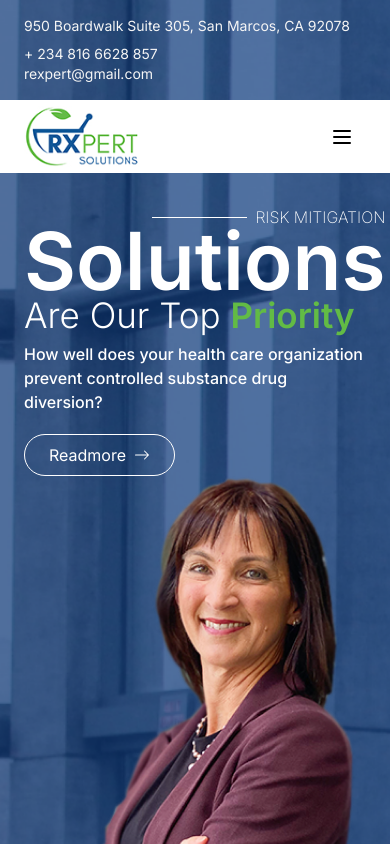
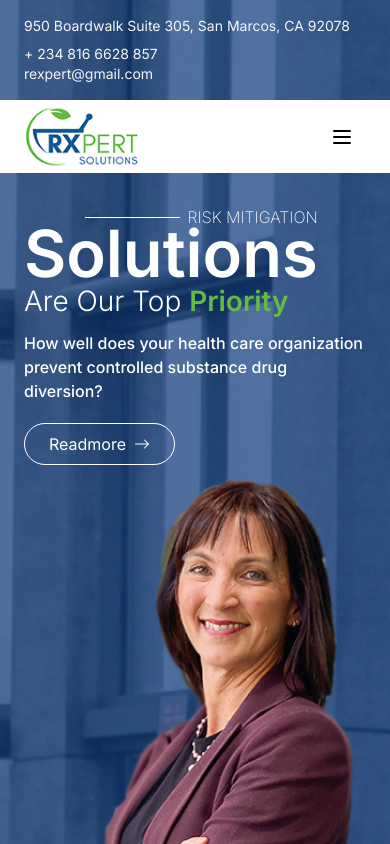
Before and after one commit to S-Abdullahi/rx-expert, a Next.js app: page / in a window 390 px wide. Shown: the top 844 px of the page. Built offline with nearby package versions, Linux system fonts and the light colour scheme.

Commit message:
responsiveness

```diff
--- a/app/layout.tsx
+++ b/app/layout.tsx
@@ -44,10 +44,10 @@ export default function RootLayout({
 }) {
   return (
     <html lang="en">
-      <body className={inter.className}>
+      <body className={`${inter.className}`}>
         {children}
         <footer>
-          <div className="grid grid-cols-1 md:grid-cols-3 gap-10 mx-6  md:mx-32 my-12">
+          <div className="grid grid-cols-1 md:grid-cols-2 lg:grid-cols-3 gap-10 mx-6  lg:mx-32 my-12">
             <div className="flex flex-col gap-3">
               <Image src="/rx-logo.svg" alt="logo" width={116} height={61} />
               <p className="text-[#363636] max-w-[374px]">
@@ -108,7 +108,7 @@ export default function RootLayout({
               </button>
             </div>
           </div>
-          <div className="border-t-[1px] border-gray-300 flex flex-col md:flex-row md:justify-between gap-1 text-sm font-thin text-[#363636] py-2 px-6  md:px-32">
+          <div className="border-t-[1px] border-gray-300 flex flex-col md:flex-row md:justify-between gap-1 text-sm font-thin text-[#363636] py-2 px-6  lg:px-32">
             <p className="text-sm font-light text-[#363636]">
               © Copyright 2021. All Rights Reserved.
             </p>
--- a/app/page.tsx
+++ b/app/page.tsx
@@ -34,7 +34,7 @@ const navItem: INavItem[] = [
 export default function Home() {
   return (
     <div className="bg-[url('/bnr-bg-home.png')] bg-no-repeat bg-cover">
-      <div className="text-sm text-[#F5F5F5] flex flex-col md:flex-row gap-2 md:justify-between py-4 px-6 md:px-32">
+      <div className="text-sm text-[#F5F5F5] flex flex-col md:flex-row gap-2 md:justify-between py-4 px-6 lg:px-32">
         <p className=" text-[#F5F5F5]">
           950 Boardwalk Suite 305, San Marcos, CA 92078
         </p>
@@ -44,7 +44,7 @@ export default function Home() {
         </div>
       </div>
 
-      <div className="bg-white h-[73px] flex justify-between items-center  px-6 md:px-32">
+      <div className="bg-white h-[73px] flex justify-between items-center  px-6 lg:px-32">
         <Image src="/rx-logo.svg" alt="logo" width={116} height={61} />
         <div className="flex gap-4 items-center">
           <ul className="md:flex gap-4 hidden">
@@ -58,29 +58,29 @@ export default function Home() {
             })}
           </ul>
           <HiOutlineMenu className="md:hidden text-2xl mr-3" />
-          <button className="text-white bg-[#0F468E] px-3 py-1 rounded-md hidden md:block">
+          <button className="text-white bg-[#0F468E] px-3 py-1 rounded-md hidden lg:block">
             Free Risk Assessment
           </button>
         </div>
       </div>
-      <div className="grid grid-cols-1 md:grid-cols-2 md:px-32 px-6 mt-8 items-center">
+      <div className="grid grid-cols-1 md:grid-cols-2 lg:px-32 px-6 mt-8 items-center gap-3">
         <div className="text-white flex flex-col items-start">
           <div className="flex flex-col items-end">
             <div className="flex gap-2 items-center ">
               <Image src="/line-1.png" alt="line" width={95} height={0} />
               <p className="font-extralight">RISK MITIGATION</p>
             </div>
-            <h1 className="md:text-[104px] text-[80px] font-semibold -mt-7">
+            <h1 className="lg:text-[104px] sm:text-[80px] text-[65px] font-semibold -mt-6">
               Solutions
             </h1>
           </div>
 
           <div>
-            <h1 className="text-[35px] md:text-[44px] font-light -mt-8">
+            <h1 className="text-[28px] sm:text-[35px] lg:text-[44px] font-light -mt-4 md:-mt-7 leading-7 md:leading-[45px]">
               Are Our Top{" "}
               <span className="text-[#62BB45] font-semibold">Priority</span>
             </h1>
-            <p className="max-w-[455px] text-white text-base md:text-lg font-medium">
+            <p className="max-w-[455px] text-white text-base md:text-lg font-medium mt-4">
               How well does your health care organization prevent controlled
               substance drug diversion?
             </p>
```
